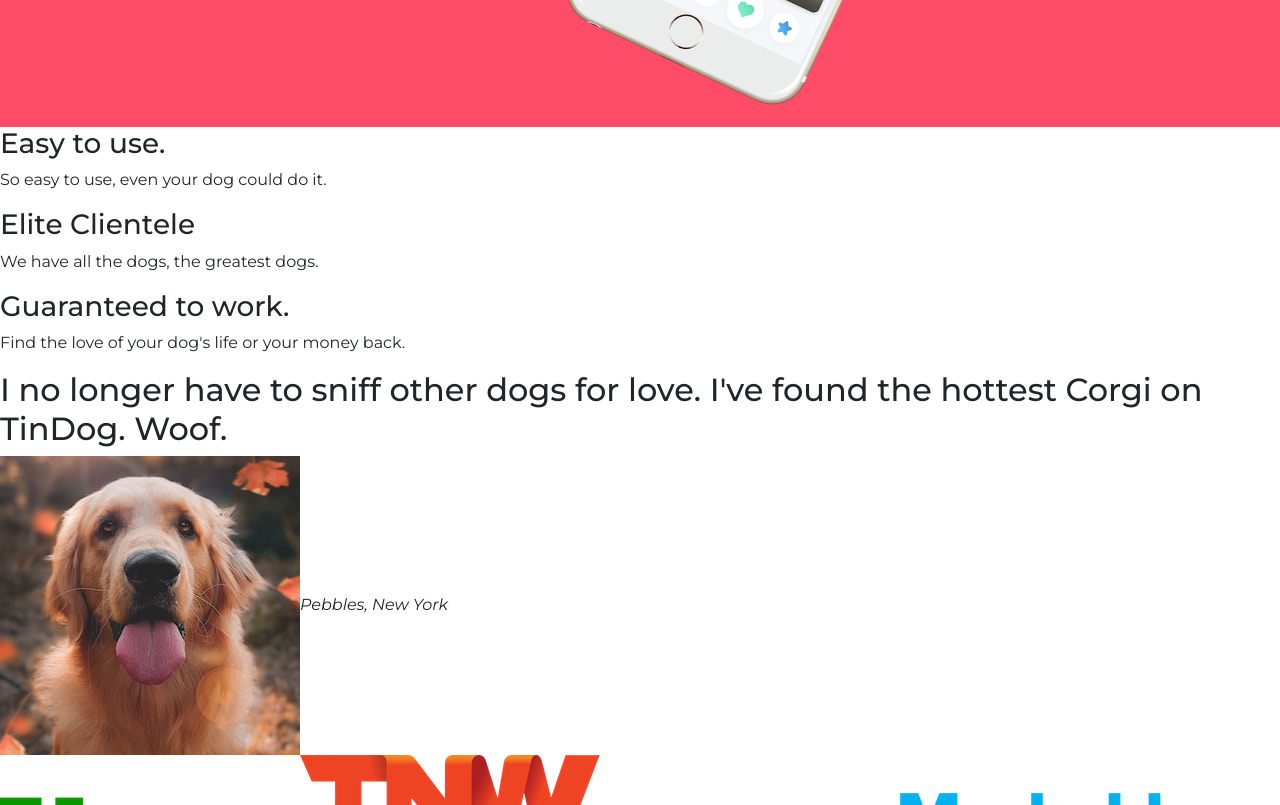
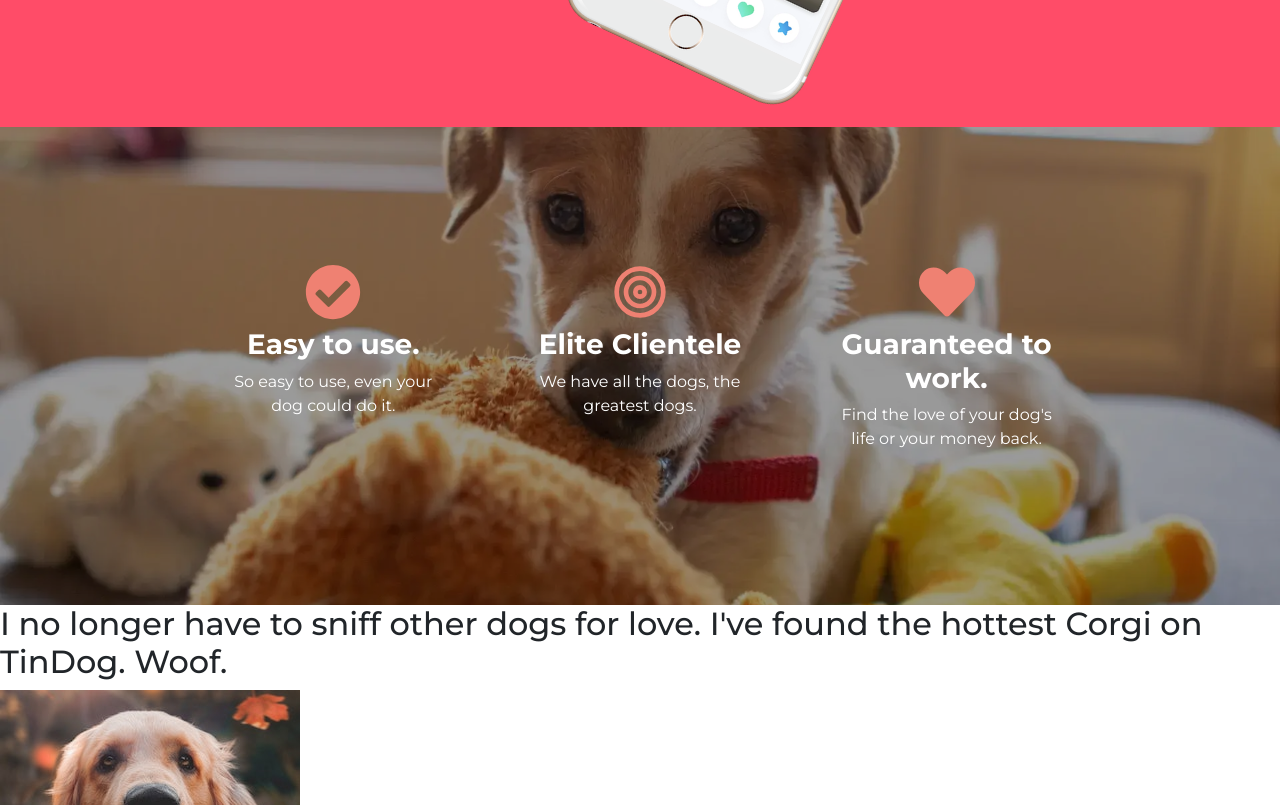
Before and after one commit to happyloa/TinDog, a Next.js app: page / in a window 1280 px wide. Shown: the part 620-1425 px from the top of the page. Built offline with nearby package versions, Linux system fonts and the light colour scheme.

Commit message:
feat: 引入 icon 與新增元素樣式

```diff
--- a/components/Features.js
+++ b/components/Features.js
@@ -1,14 +1,65 @@
+// 引入 Styled Components 套件
+import styled from "styled-components";
+
+// 引入 Font Awesome 的 Heart 與 Check Circle icon
+import { FaHeart, FaCheckCircle } from "react-icons/fa";
+// 引入 Feather 的 Target icon
+import { FiTarget } from "react-icons/fi";
+
+const StyledSection = styled.section`
+  background-color: #8f8f8fe6;
+  background-image: url("/background_images/feature-background-image.webp");
+  background-position: center center;
+  background-repeat: no-repeat;
+  background-size: cover;
+  background-attachment: fixed;
+  background-blend-mode: multiply;
+  padding: 7% 15%;
+`;
+
+const FeatureWrap = styled.div`
+  border-radius: 5px;
+  transition: all 0.3s ease-in-out;
+  &:hover {
+    border-radius: 15px;
+    transform: translateY(-10px);
+  }
+`;
+
+const IconWrap = styled.span`
+  color: #ef8172;
+  transition: color 0.3s ease-in-out;
+  &:hover {
+    color: #ff4c68;
+  }
+`;
+
 export default function Features() {
   return (
-    <section id="features">
-      <h3>Easy to use.</h3>
-      <p>So easy to use, even your dog could do it.</p>
-
-      <h3>Elite Clientele</h3>
-      <p>We have all the dogs, the greatest dogs.</p>
-
-      <h3>Guaranteed to work.</h3>
-      <p>Find the love of your dog&apos;s life or your money back.</p>
-    </section>
+    <StyledSection id="features">
+      <div className="row">
+        <FeatureWrap className="text-center text-white col-12 col-md-4 p-5">
+          <IconWrap>
+            <FaCheckCircle size={56} className="mb-2" />
+          </IconWrap>
+          <h3 className="fw-bold">Easy to use.</h3>
+          <p>So easy to use, even your dog could do it.</p>
+        </FeatureWrap>
+        <FeatureWrap className="text-center text-white col-12 col-md-4 p-5">
+          <IconWrap>
+            <FiTarget size={56} className="mb-2" />
+          </IconWrap>
+          <h3 className="fw-bold">Elite Clientele</h3>
+          <p>We have all the dogs, the greatest dogs.</p>
+        </FeatureWrap>
+        <FeatureWrap className="text-center text-white col-12 col-md-4 p-5">
+          <IconWrap>
+            <FaHeart size={56} className="mb-2" />
+          </IconWrap>
+          <h3 className="fw-bold">Guaranteed to work.</h3>
+          <p>Find the love of your dog&apos;s life or your money back.</p>
+        </FeatureWrap>
+      </div>
+    </StyledSection>
   );
 }
```
